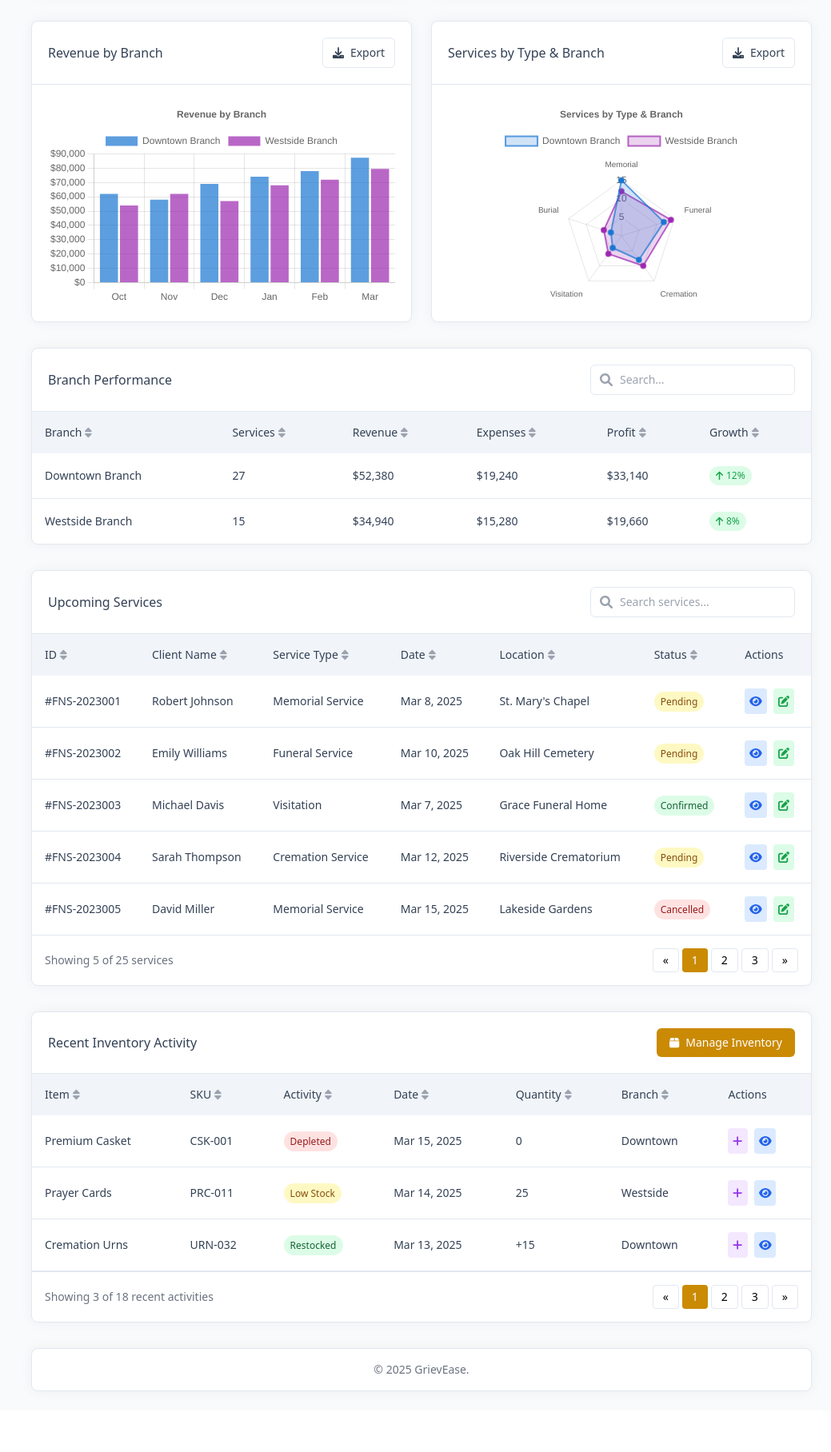
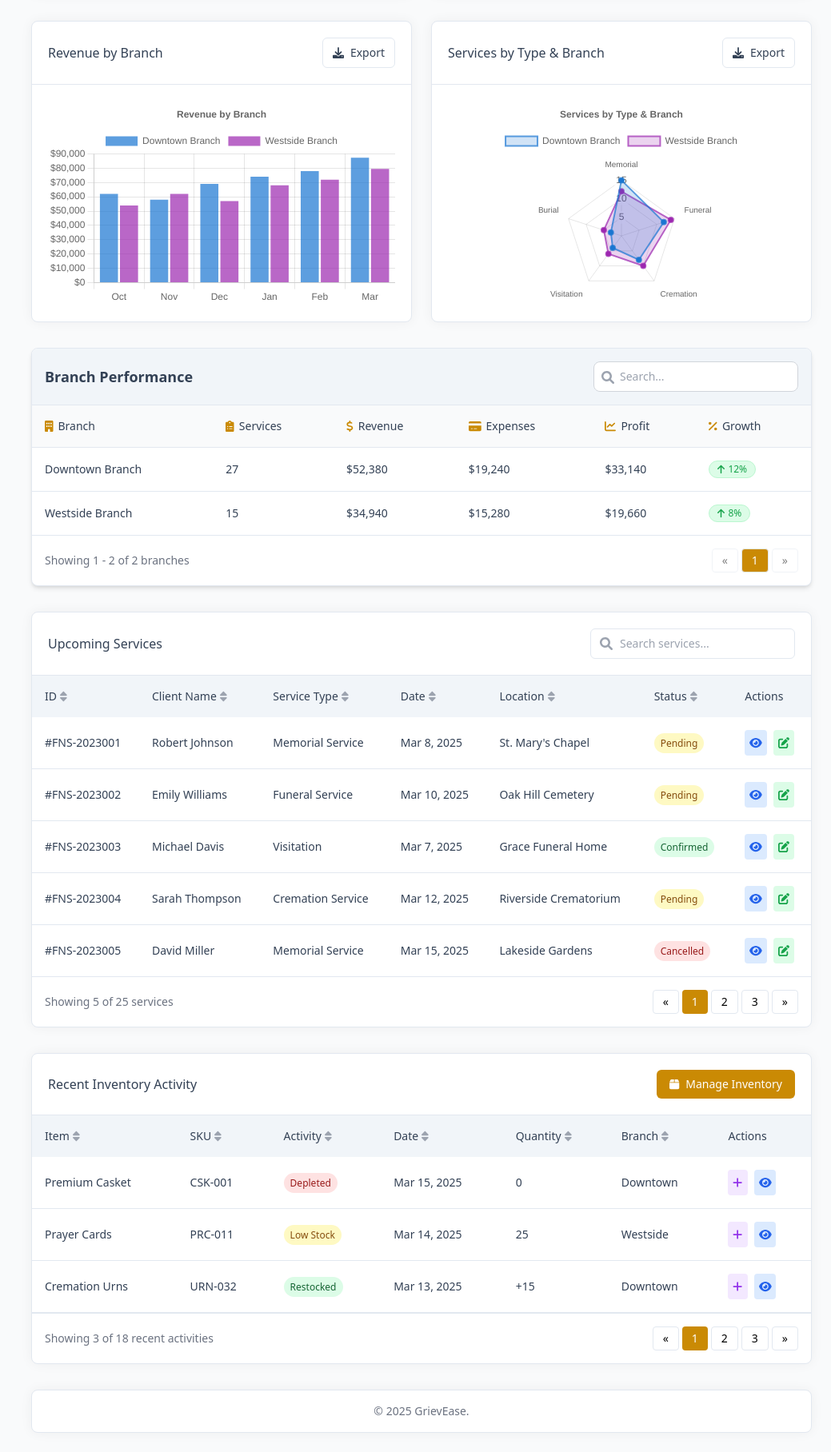
Before and after one commit to wisel-ctrl/grievease-hostinger, a PHP site: page /admin/admin_index.php in a window 1280 px wide. Shown: the part 1115-2931 px from the top of the page at 80% size, without its empty margins (241-1280 px from the left). Before the commit the page ends 2855 px from the top, so only its background shows below. Run offline with PHP 8.4, Linux system fonts and the light colour scheme; a user stored in the database is signed in; data comes from the database, SQL or seed files in the repository; data that the repository does not hold is empty; some libraries are stand-ins or nearby versions.

Commit message:
Update admin_index.php

```diff
--- a/admin/admin_index.php
+++ b/admin/admin_index.php
@@ -406,81 +406,99 @@ require_once '../db_connect.php'; // Database connection
   </div>
 
   <!-- Branch Statistics -->
-  <div class="bg-white rounded-lg shadow-sidebar border border-sidebar-border hover:shadow-card transition-all duration-300 mb-8">
-    <div class="flex justify-between items-center p-5 border-b border-sidebar-border">
-      <h3 class="font-medium text-sidebar-text">Branch Performance</h3>
+<div class="bg-white rounded-lg shadow-md mb-8 border border-sidebar-border overflow-hidden">
+    <div class="bg-sidebar-hover p-4 border-b border-sidebar-border flex flex-col md:flex-row md:items-center md:justify-between gap-4">
         <div class="flex items-center gap-3">
-        <div class="relative">
-          <input type="text" placeholder="Search..." class="pl-9 pr-4 py-2 border border-sidebar-border rounded-md text-sm focus:outline-none focus:ring-2 focus:ring-sidebar-accent focus:border-transparent">
-          <div class="absolute inset-y-0 left-0 flex items-center pl-3 pointer-events-none">
-            <i class="fas fa-search text-gray-400"></i>
+            <h4 class="text-lg font-bold text-sidebar-text">Branch Performance</h4>
+        </div>
+
+        <!-- Search Section -->
+        <div class="flex flex-col md:flex-row items-start md:items-center gap-3 w-full md:w-auto">
+            <!-- Search Input -->
+            <div class="relative w-full md:w-64">
+                <input type="text" placeholder="Search..."
+                       class="pl-8 pr-3 py-2 w-full border border-gray-300 rounded-lg text-sm focus:outline-none focus:ring-2 focus:ring-sidebar-accent">
+                <i class="fas fa-search absolute left-2.5 top-3 text-gray-400"></i>
             </div>
         </div>
     </div>
-    </div>
+
+    <!-- Branch Performance Table -->
     <div class="overflow-x-auto scrollbar-thin">
         <table class="w-full">
             <thead>
-          <tr class="bg-sidebar-hover">
+                <tr class="bg-gray-50 border-b border-sidebar-border">
                     <th class="p-4 text-left text-sm font-medium text-sidebar-text cursor-pointer" onclick="sortTable(0)">
                         <div class="flex items-center">
-                Branch <i class="fas fa-sort ml-1 text-gray-400"></i>
+                            <i class="fas fa-building mr-1.5 text-sidebar-accent"></i> Branch
                         </div>
                     </th>
                     <th class="p-4 text-left text-sm font-medium text-sidebar-text cursor-pointer" onclick="sortTable(1)">
                         <div class="flex items-center">
-                Services <i class="fas fa-sort ml-1 text-gray-400"></i>
+                            <i class="fas fa-clipboard-list mr-1.5 text-sidebar-accent"></i> Services
                         </div>
                     </th>
                     <th class="p-4 text-left text-sm font-medium text-sidebar-text cursor-pointer" onclick="sortTable(2)">
                         <div class="flex items-center">
-                Revenue <i class="fas fa-sort ml-1 text-gray-400"></i>
+                            <i class="fas fa-dollar-sign mr-1.5 text-sidebar-accent"></i> Revenue
                         </div>
                     </th>
                     <th class="p-4 text-left text-sm font-medium text-sidebar-text cursor-pointer" onclick="sortTable(3)">
                         <div class="flex items-center">
-                Expenses <i class="fas fa-sort ml-1 text-gray-400"></i>
+                            <i class="fas fa-credit-card mr-1.5 text-sidebar-accent"></i> Expenses
                         </div>
                     </th>
                     <th class="p-4 text-left text-sm font-medium text-sidebar-text cursor-pointer" onclick="sortTable(4)">
                         <div class="flex items-center">
-                Profit <i class="fas fa-sort ml-1 text-gray-400"></i>
+                            <i class="fas fa-chart-line mr-1.5 text-sidebar-accent"></i> Profit
                         </div>
                     </th>
                     <th class="p-4 text-left text-sm font-medium text-sidebar-text cursor-pointer" onclick="sortTable(5)">
                         <div class="flex items-center">
-                Growth <i class="fas fa-sort ml-1 text-gray-400"></i>
+                            <i class="fas fa-percentage mr-1.5 text-sidebar-accent"></i> Growth
                         </div>
                     </th>
                 </tr>
             </thead>
             <tbody>
-          <tr class="border-b border-sidebar-border hover:bg-sidebar-hover">
-            <td class="p-4 text-sm text-sidebar-text">Downtown Branch</td>
+                <tr class="border-b border-sidebar-border hover:bg-sidebar-hover transition-colors">
+                    <td class="p-4 text-sm text-sidebar-text font-medium">Downtown Branch</td>
                     <td class="p-4 text-sm text-sidebar-text">27</td>
-            <td class="p-4 text-sm text-sidebar-text font-medium">$52,380</td>
+                    <td class="p-4 text-sm font-medium text-sidebar-text">$52,380</td>
                     <td class="p-4 text-sm text-sidebar-text">$19,240</td>
-            <td class="p-4 text-sm text-sidebar-text font-medium">$33,140</td>
+                    <td class="p-4 text-sm font-medium text-sidebar-text">$33,140</td>
                     <td class="p-4 text-sm">
-              <span class="px-2 py-1 bg-green-100 text-green-600 rounded-full text-xs flex items-center w-fit">
+                        <span class="inline-flex items-center px-2.5 py-0.5 rounded-full text-xs font-medium bg-green-100 text-green-600 border border-green-200">
                             <i class="fas fa-arrow-up mr-1"></i> 12%
                         </span>
                     </td>
                 </tr>
-          <tr class="hover:bg-sidebar-hover">
-            <td class="p-4 text-sm text-sidebar-text">Westside Branch</td>
+                <tr class="hover:bg-sidebar-hover transition-colors">
+                    <td class="p-4 text-sm text-sidebar-text font-medium">Westside Branch</td>
                     <td class="p-4 text-sm text-sidebar-text">15</td>
-            <td class="p-4 text-sm text-sidebar-text font-medium">$34,940</td>
+                    <td class="p-4 text-sm font-medium text-sidebar-text">$34,940</td>
                     <td class="p-4 text-sm text-sidebar-text">$15,280</td>
-            <td class="p-4 text-sm text-sidebar-text font-medium">$19,660</td>
+                    <td class="p-4 text-sm font-medium text-sidebar-text">$19,660</td>
                     <td class="p-4 text-sm">
-              <span class="px-2 py-1 bg-green-100 text-green-600 rounded-full text-xs flex items-center w-fit">
+                        <span class="inline-flex items-center px-2.5 py-0.5 rounded-full text-xs font-medium bg-green-100 text-green-600 border border-green-200">
                             <i class="fas fa-arrow-up mr-1"></i> 8%
                         </span>
                     </td>
                 </tr>
             </tbody>
         </table>
+    </div>
+
+    <!-- Pagination (similar to first code) -->
+    <div class="p-4 border-t border-sidebar-border flex justify-between items-center">
+        <div class="text-sm text-gray-500">
+            Showing 1 - 2 of 2 branches
+        </div>
+        <div class="flex space-x-1">
+            <button class="px-3 py-1 border border-sidebar-border rounded text-sm hover:bg-sidebar-hover opacity-50 cursor-not-allowed" disabled>&laquo;</button>
+            <button class="px-3 py-1 border border-sidebar-border rounded text-sm bg-sidebar-accent text-white">1</button>
+            <button class="px-3 py-1 border border-sidebar-border rounded text-sm hover:bg-sidebar-hover opacity-50 cursor-not-allowed" disabled>&raquo;</button>
+        </div>
     </div>
 </div>
 
```
Lines whose indentation alone changed are shown as unchanged.
